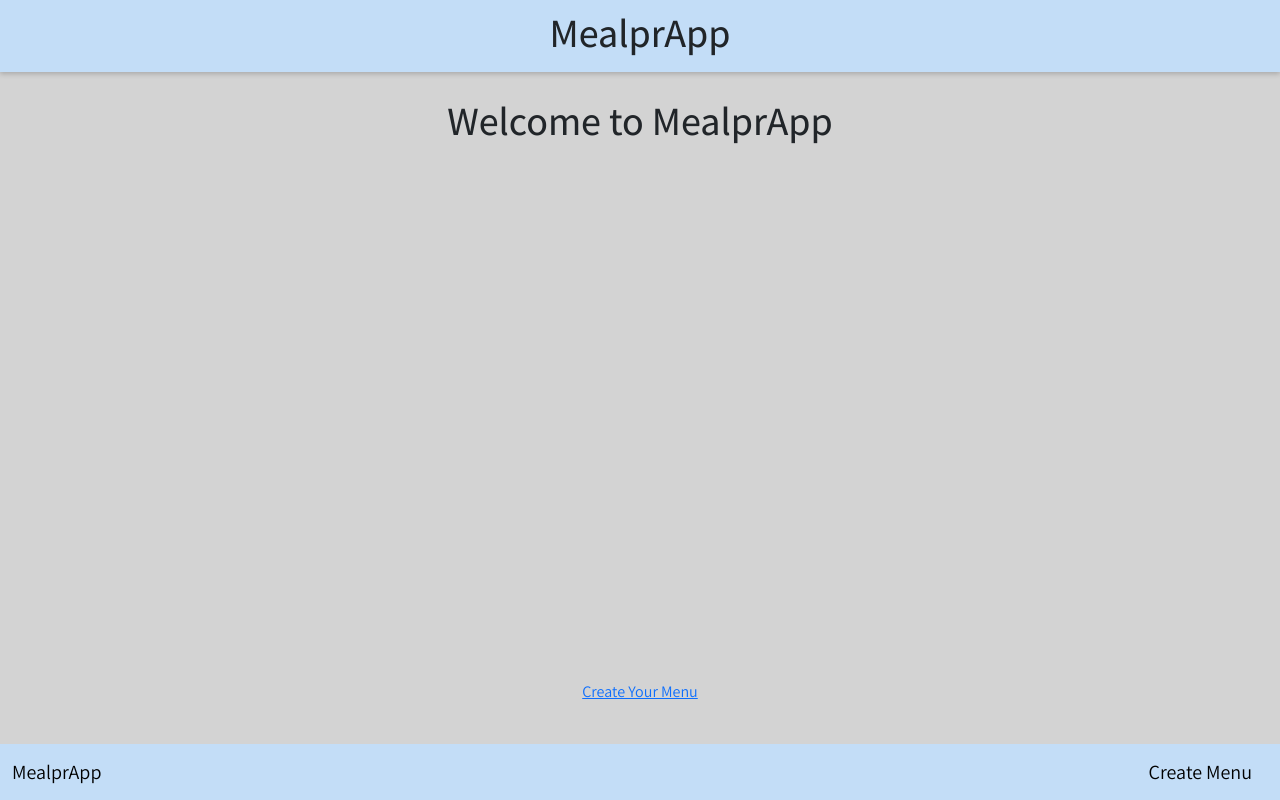
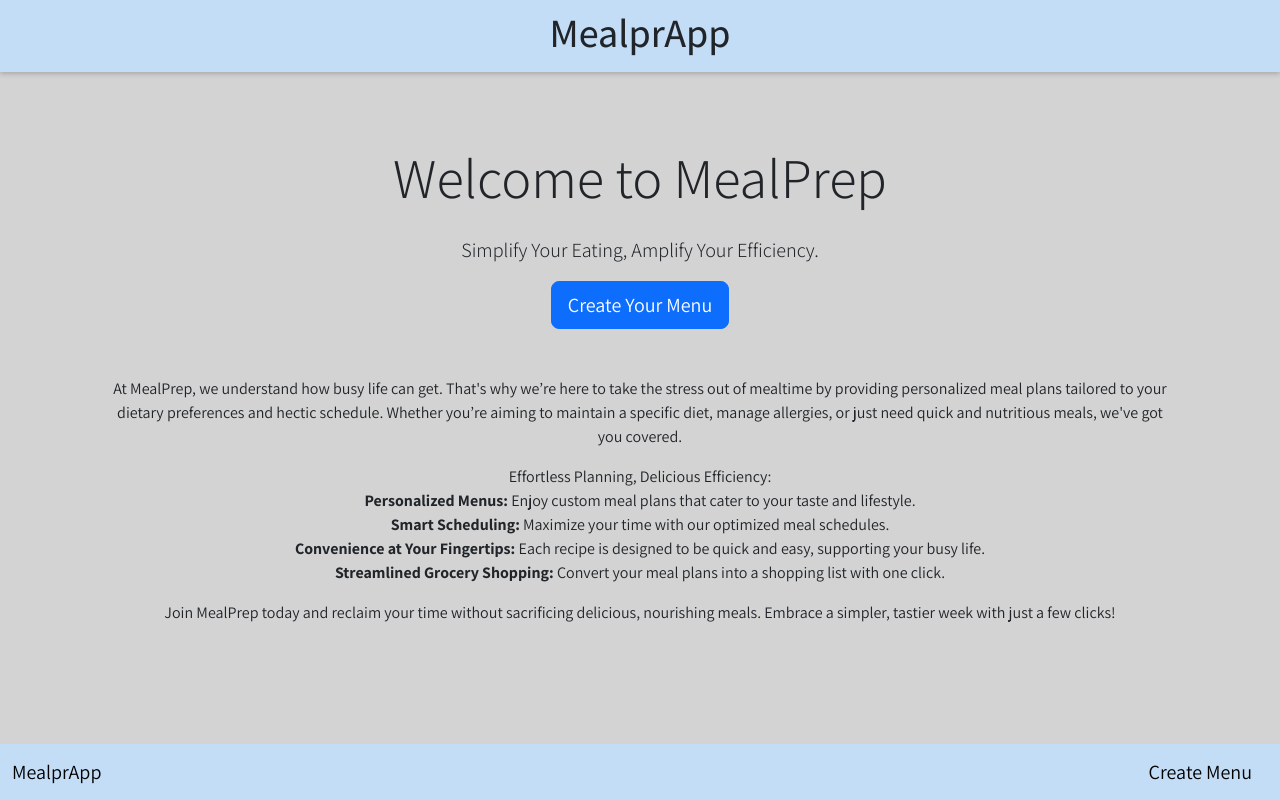
Before and after one commit to Hainebach/MealprApp, a Next.js app: page / in a window 1280 px wide. Built offline with nearby package versions, Linux system fonts and the light colour scheme.

Commit message:
style home page

```diff
--- a/src/pages/index.js
+++ b/src/pages/index.js
@@ -1,12 +1,53 @@
 import Link from "next/link";
 import Layout from "../../component/Layout/Layout";
 import styles from "@/styles/Home.module.scss";
-
 export default function Home() {
   return (
     <Layout>
-      <h1>Welcome to MealprApp</h1>
-      <Link href="/create-menu">Create Your Menu</Link>
+      <div className="container mt-5">
+        <h1 className="display-4 text-center mb-4">Welcome to MealPrep</h1>
+        <p className="lead text-center">
+          Simplify Your Eating, Amplify Your Efficiency.
+        </p>
+        <div className="text-center mt-3 mb-5">
+          <Link className="btn btn-primary btn-lg" href="/create-menu">
+            Create Your Menu
+          </Link>
+        </div>
+        <p className="text-center">
+          At MealPrep, we understand how busy life can get. That's why we’re
+          here to take the stress out of mealtime by providing personalized meal
+          plans tailored to your dietary preferences and hectic schedule.
+          Whether you’re aiming to maintain a specific diet, manage allergies,
+          or just need quick and nutritious meals, we've got you covered.
+        </p>
+        <p className="text-center">
+          Effortless Planning, Delicious Efficiency:
+          <ul className="list-unstyled">
+            <li>
+              <strong>Personalized Menus:</strong> Enjoy custom meal plans that
+              cater to your taste and lifestyle.
+            </li>
+            <li>
+              <strong>Smart Scheduling:</strong> Maximize your time with our
+              optimized meal schedules.
+            </li>
+            <li>
+              <strong>Convenience at Your Fingertips:</strong> Each recipe is
+              designed to be quick and easy, supporting your busy life.
+            </li>
+            <li>
+              <strong>Streamlined Grocery Shopping:</strong> Convert your meal
+              plans into a shopping list with one click.
+            </li>
+          </ul>
+        </p>
+        <p className="text-center">
+          Join MealPrep today and reclaim your time without sacrificing
+          delicious, nourishing meals. Embrace a simpler, tastier week with just
+          a few clicks!
+        </p>
+      </div>
     </Layout>
   );
 }
```
